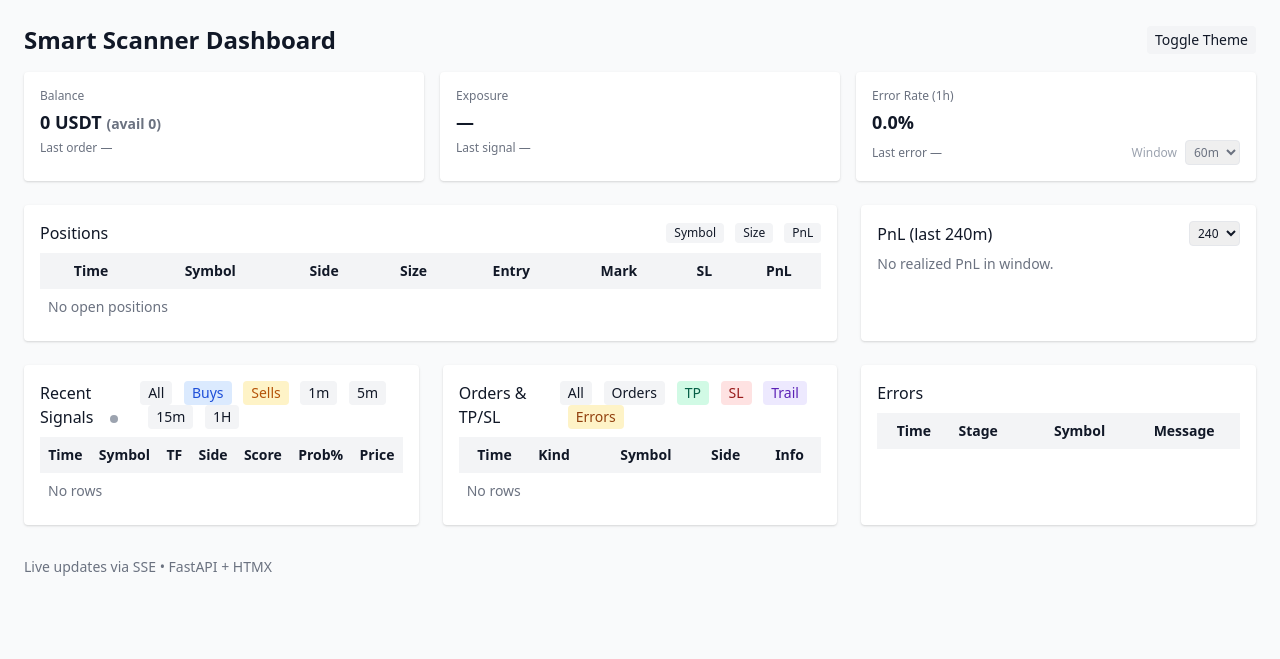
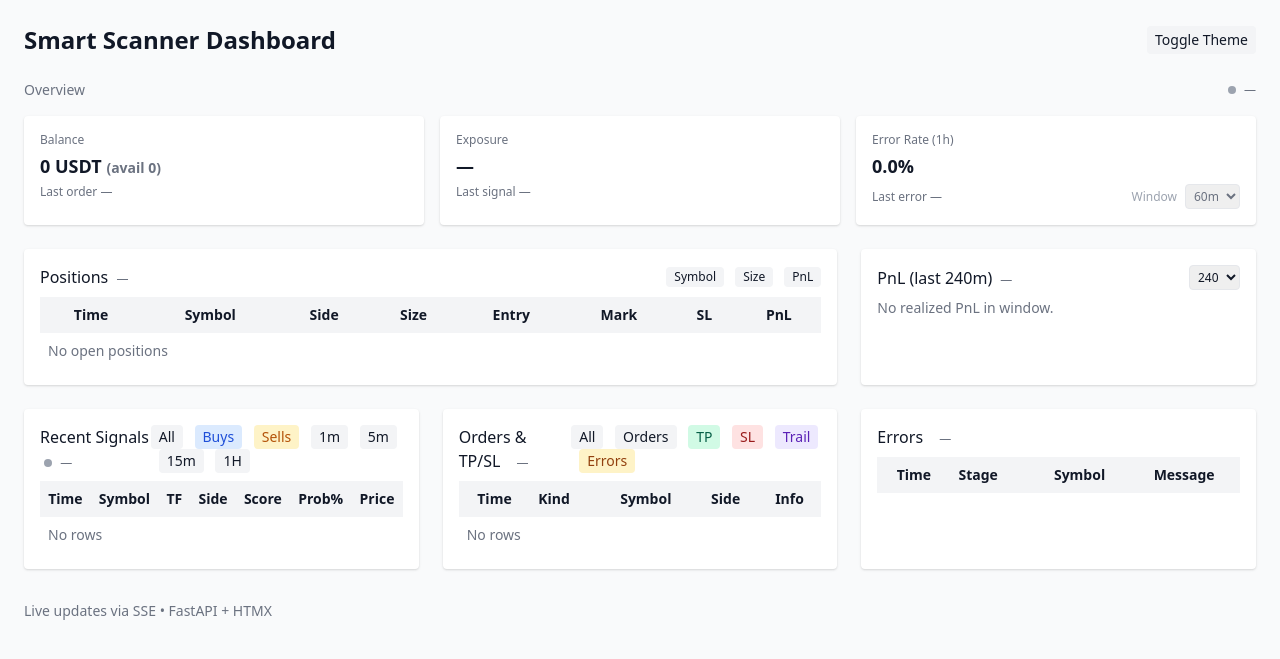
Before and after one commit to guthriekenosha/smart_scanner, a FastAPI app: page / in a window 1280 px wide. Shown: the top 659 px of the page. Run offline with FastAPI, Linux system fonts and the light colour scheme; lists and menus that the app fills with data are empty; some libraries are stand-ins or nearby versions.

Commit message:
Dashboard: sticky summary header with heartbeat; last-update timestamps for Signals/Orders/Errors/Positions/PnL; API includes last_position_ts

```diff
--- a/dashboard/app.py
+++ b/dashboard/app.py
@@ -400,6 +400,16 @@ async def summary():
         except Exception:
             return 0.0
 
+    # last position ts from live positions map
+    try:
+        last_pos_ts = 0.0
+        for st in positions_map.values():
+            t = float(st.get("ts") or 0.0)
+            if t > last_pos_ts:
+                last_pos_ts = t
+    except Exception:
+        last_pos_ts = 0.0
+
     out = {
         "signals": len(signals),
         "orders": len(orders),
@@ -407,6 +417,8 @@ async def summary():
         "last_signal_ts": _ts(signals[-1]) if signals else 0,
         "last_order_ts": _ts(orders[-1]) if orders else 0,
         "last_error_ts": _ts(errors[-1]) if errors else 0,
+        "last_position_ts": float(last_pos_ts),
+        "server_now": time.time(),
     }
     return JSONResponse(out)
 
--- a/dashboard/templates/base.html
+++ b/dashboard/templates/base.html
@@ -18,6 +18,7 @@
       .dark table thead { color: #e5e7eb; }
       .dark .shadow { box-shadow: 0 1px 2px rgba(0,0,0,.6); }
       .cursor-pointer { cursor: pointer; }
+      .sticky-top { position: sticky; top: 0; z-index: 30; background: inherit; }
       /* Drawer overlay */
       #drawer .overlay { position: fixed; inset: 0; background: rgba(0,0,0,.4); }
       #drawer .panel { position: fixed; right: 0; top: 0; bottom: 0; width: min(720px, 100%); background: #fff; overflow: auto; padding: 1rem; }
@@ -95,6 +96,7 @@
         const es = localStorage.getItem('err_sort') || 'ts';
         if (es !== 'ts') applyErrorsSort(es);
       }
+      function fmtAgo(s){ s=Math.max(0,Math.floor(s)); if(s<60) return s+"s ago"; const m=Math.floor(s/60); if(m<60) return m+"m ago"; const h=Math.floor(m/60); return h+"h ago"; }
       function refreshCounts(){
         fetch('/api/summary').then(r=>r.json()).then(j=>{
           const sc = document.getElementById('sig_count'); if (sc) sc.innerText = `(${j.signals})`;
@@ -108,6 +110,12 @@
             dot.className = `inline-block align-middle w-2 h-2 rounded-full ${fresh ? 'bg-green-500' : 'bg-gray-400'} ml-1`;
             dot.title = j.last_signal_ts ? `${Math.max(0, Math.floor(age))}s ago` : 'no recent signal';
           }
+          const sigLast = document.getElementById('sig_last_t'); if(sigLast){ const now=Date.now()/1000; sigLast.innerText = j.last_signal_ts ? fmtAgo(now - j.last_signal_ts) : '—'; }
+          const ordLast = document.getElementById('ord_last_t'); if(ordLast){ const now=Date.now()/1000; ordLast.innerText = j.last_order_ts ? fmtAgo(now - j.last_order_ts) : '—'; }
+          const errLast = document.getElementById('err_last_t'); if(errLast){ const now=Date.now()/1000; errLast.innerText = j.last_error_ts ? fmtAgo(now - j.last_error_ts) : '—'; }
+          const posLast = document.getElementById('pos_last_t'); if(posLast){ const now=Date.now()/1000; posLast.innerText = j.last_position_ts ? fmtAgo(now - j.last_position_ts) : '—'; }
+          const sumLast = document.getElementById('sum_last'); const hb = document.getElementById('hb_dot'); if(sumLast && hb){ const now = new Date(); sumLast.innerText = now.toLocaleTimeString(); hb.className = `inline-block w-2 h-2 rounded-full ${hb.className.includes('bg-green-500')? 'bg-gray-400':'bg-green-500'}`; }
+          const pnlLast = document.getElementById('pnl_last_t'); if(pnlLast){ const now=Date.now()/1000; pnlLast.innerText = j.last_order_ts ? fmtAgo(now - j.last_order_ts) : '—'; }
         }).catch(()=>{});
       }
       document.addEventListener('DOMContentLoaded', function(){ setTimeout(applySavedFilters, 60); setInterval(autoResort, 5000); setInterval(refreshCounts, 5000); });
--- a/dashboard/templates/index.html
+++ b/dashboard/templates/index.html
@@ -1,5 +1,13 @@
 {% extends "base.html" %}
 {% block content %}
+
+<div class="sticky-top flex items-center justify-between py-2 mb-2">
+  <div class="text-sm text-gray-500">Overview</div>
+  <div class="flex items-center gap-2 text-xs text-gray-500">
+    <span id="hb_dot" class="inline-block w-2 h-2 rounded-full bg-gray-400" title="heartbeat"></span>
+    <span id="sum_last" title="last refresh">—</span>
+  </div>
+</div>
 
 <div id="summary" hx-get="/partials/summary" hx-trigger="load, every 5s" hx-swap="outerHTML" hx-include="#summary_mins">
   {% include "_summary.html" %}
@@ -8,7 +16,7 @@
 <div class="grid grid-cols-1 lg:grid-cols-3 gap-6 mt-6">
   <div class="bg-white rounded shadow p-4 lg:col-span-2">
     <div class="flex items-center justify-between mb-2">
-      <h2 class="font-medium">Positions</h2>
+      <h2 class="font-medium">Positions <span id="pos_last_t" class="text-xs text-gray-500 ml-1">—</span></h2>
       <div class="space-x-2 text-xs">
         <button class="px-2 py-0.5 bg-gray-100 rounded" onclick="applyPosSort('symbol')">Symbol</button>
         <button class="px-2 py-0.5 bg-gray-100 rounded" onclick="applyPosSort('size')">Size</button>
@@ -20,7 +28,7 @@
 
   <div class="bg-white rounded shadow p-4 lg:col-span-1">
     <div class="flex items-center justify-between mb-2">
-      <h2 class="font-medium">PnL (last <span id="pnl_window_label">240</span>m)</h2>
+      <h2 class="font-medium">PnL (last <span id="pnl_window_label">240</span>m) <span id="pnl_last_t" class="text-xs text-gray-500 ml-1">—</span></h2>
       <select class="border rounded px-1 py-0.5 text-xs" hx-get="/partials/pnl" hx-target="#pnl" hx-swap="outerHTML" onchange="document.getElementById('pnl_window_label').innerText=this.value">
         <option value="60">60</option>
         <option value="120">120</option>
@@ -33,7 +41,7 @@
 
   <div class="bg-white rounded shadow p-4">
     <div class="flex items-center justify-between mb-2">
-      <h2 class="font-medium">Recent Signals <span id="sig_count" class="ml-2 text-xs text-gray-500"></span> <span id="sig_dot" class="inline-block align-middle w-2 h-2 rounded-full bg-gray-400 ml-1" title="last update"></span></h2>
+      <h2 class="font-medium">Recent Signals <span id="sig_count" class="ml-2 text-xs text-gray-500"></span> <span id="sig_dot" class="inline-block align-middle w-2 h-2 rounded-full bg-gray-400 ml-1" title="last update"></span> <span id="sig_last_t" class="text-xs text-gray-500 ml-1">—</span></h2>
       <div class="space-x-2 text-sm">
         <button class="px-2 py-0.5 bg-gray-100 rounded" onclick="setSigFilter('all','all')" hx-get="/partials/signals?side=all&tf=all" hx-target="#signals" hx-swap="outerHTML">All</button>
         <button class="px-2 py-0.5 bg-blue-100 text-blue-700 rounded" onclick="setSigFilter('buy',null)" hx-get="/partials/signals?side=buy&tf=all" hx-target="#signals" hx-swap="outerHTML">Buys</button>
@@ -69,7 +77,7 @@
 
   <div class="bg-white rounded shadow p-4">
     <div class="flex items-center justify-between mb-2">
-      <h2 class="font-medium">Orders & TP/SL <span id="ord_count" class="ml-2 text-xs text-gray-500"></span></h2>
+      <h2 class="font-medium">Orders & TP/SL <span id="ord_count" class="ml-2 text-xs text-gray-500"></span> <span id="ord_last_t" class="text-xs text-gray-500 ml-1">—</span></h2>
       <div class="space-x-2 text-sm">
         <button class="px-2 py-0.5 bg-gray-100 rounded" onclick="setOrderFilter('all')" hx-get="/partials/orders?kind=all" hx-target="#orders" hx-swap="outerHTML">All</button>
         <button class="px-2 py-0.5 bg-gray-100 rounded" onclick="setOrderFilter('order')" hx-get="/partials/orders?kind=order" hx-target="#orders" hx-swap="outerHTML">Orders</button>
@@ -101,7 +109,7 @@
 
   <div class="bg-white rounded shadow p-4">
     <div class="flex items-center justify-between mb-2">
-      <h2 class="font-medium">Errors <span id="err_count" class="ml-2 text-xs text-gray-500"></span></h2>
+      <h2 class="font-medium">Errors <span id="err_count" class="ml-2 text-xs text-gray-500"></span> <span id="err_last_t" class="text-xs text-gray-500 ml-1">—</span></h2>
     </div>
     <div class="overflow-auto max-h-96">
       <table class="min-w-full text-sm">
```
